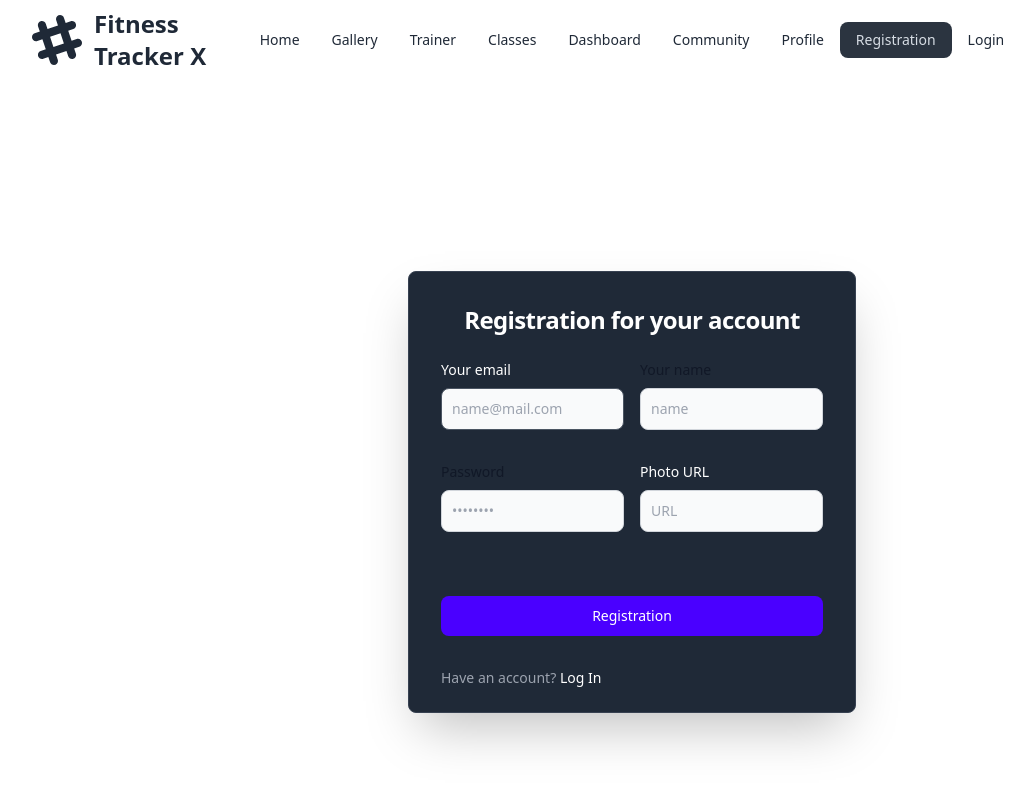
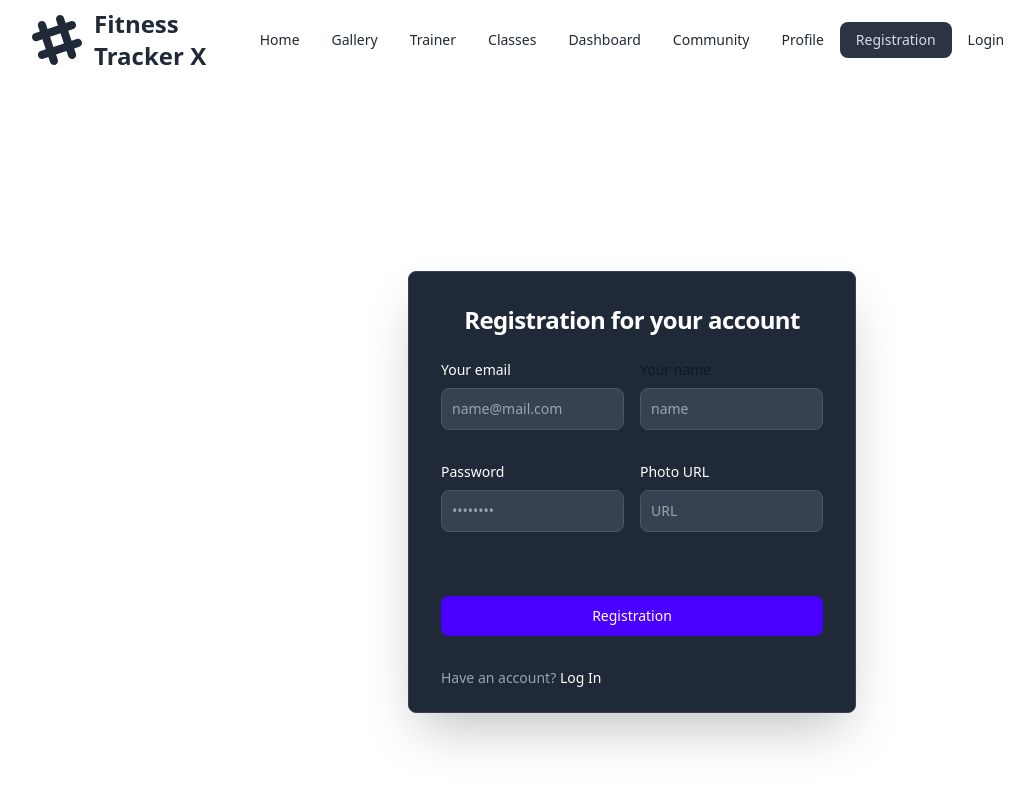
Before and after one commit to NFRIDOY/fitness-tracker-x-client, a React (Vite) app: page /Registration in a window 1280 px wide. Shown: the top 800 px of the page, without its empty margins (8-1042 px from the left). Built offline with nearby package versions, Linux system fonts and the light colour scheme; no server answers.

Commit message:
Fix: regi and login UI

```diff
--- a/src/pages/Login/Login.jsx
+++ b/src/pages/Login/Login.jsx
@@ -124,11 +124,11 @@ export default function Login() {
                             <form className="space-y-4 md:space-y-6" onSubmit={handleLogin}>
                                 <div>
                                     <label htmlFor="email" className="block mb-2 text-sm font-medium  text-white">Your email</label>
-                                    <input type="email" name="email" id="email" className="border border-gray-300 sm:text-sm rounded-lg focus:ring-primary block w-full p-2.5 bg-gray-700  placeholder-gray-400 text-white  focus:border-blue-500" placeholder="name@mail.com" required="" />
+                                    <input type="email" name="email" id="email" className=" border border-gray  sm:text-sm rounded-lg   block w-full p-2.5 bg-gray-700 border-gray-600 placeholder-gray-400 text-white focus:ring-blue-500 focus:border-blue-500" placeholder="name@mail.com" required="" />
                                 </div>
                                 <div>
                                     <label htmlFor="password" className="block mb-2 text-sm font-medium text-white">Password</label>
-                                    <input type="password" name="password" id="password" placeholder="••••••••" className="bg-gray-50 border  sm:text-sm rounded-lg block w-full p-2.5 border-gray-600 placeholder-gray-400 text-white focus:ring-blue-500 focus:border-blue-500" required="" />
+                                    <input type="password" name="password" id="password" placeholder="••••••••" className=" border border-gray  sm:text-sm rounded-lg   block w-full p-2.5 bg-gray-700 border-gray-600 placeholder-gray-400 text-white focus:ring-blue-500 focus:border-blue-500" required="" />
                                 </div>
                                 <div className="flex items-center justify-between">
                                     <div className="flex items-start">
--- a/src/pages/Registration/Registration.jsx
+++ b/src/pages/Registration/Registration.jsx
@@ -2,6 +2,7 @@ import toast from "react-hot-toast";
 import { Link, useNavigate } from "react-router-dom";
 import useAuth from "../../hook/useAuth";
 import { useEffect } from "react";
+import useAxios from "../../hook/useAxios";
 
 export default function Registration() {
 
@@ -14,6 +15,7 @@ export default function Registration() {
 
     const { user, setUser, createUserEmailPass, updateUser, logOut } = useAuth()
     const navigate = useNavigate()
+    const axios = useAxios()
 
     const handleReg = e => {
         e.preventDefault();
@@ -29,9 +31,9 @@ export default function Registration() {
         // console.log(photoURL)
 
         createUserEmailPass(email, password)
-            .then((userCredential) => {
+            .then((result) => {
                 // Signed up
-                const user = userCredential.user;
+                const user = result.user;
                 // console.log("User Creds", user)
                 console.log(user)
                 setUser(user)
@@ -39,6 +41,18 @@ export default function Registration() {
                 toast.success("User Created")
                 // console.log(user)
                 updateUser(name, photoURL)
+                const userInfo = {
+                    email: result.user?.email,
+                    name: result.user?.displayName,
+                    // role: "member",
+
+                }
+                // console.log(userInfo)
+                axios.post('/users', userInfo)
+                    .then(res => {
+                        console.log(res.data);
+                        navigate('/');
+                    })
                 logOut()
                     .then(() => {
                         // Sign-out successful.
@@ -82,35 +96,35 @@ export default function Registration() {
                                     <div className="space-y-8">
                                         <div >
                                             <label htmlFor="email" className="block mb-2 text-sm font-medium text-white">Your email</label>
-                                            <input type="email" name="email" id="email" className="bg-gray-50 border border-gray  sm:text-sm rounded-lg   block w-full p-2.5 dark:bg-gray-700 border-gray-600 dark:placeholder-gray-400 text-white focus:ring-blue-500 focus:border-blue-500" placeholder="name@mail.com" required />
+                                            <input type="email" name="email" id="email" className=" border border-gray  sm:text-sm rounded-lg   block w-full p-2.5 bg-gray-700 border-gray-600 placeholder-gray-400 text-white focus:ring-blue-500 focus:border-blue-500" placeholder="name@mail.com" required />
                                         </div>
                                         <div>
-                                            <label htmlFor="password" className="block mb-2 text-sm font-medium text-gray-900 dark:text-white">Password</label>
-                                            <input type="password" name="password" id="password" placeholder="••••••••" className="bg-gray-50 border border-gray-300 text-gray-900 sm:text-sm rounded-lg  block w-full p-2.5 dark:bg-gray-700 dark:border-gray-600 dark:placeholder-gray-400 dark:text-white focus:ring-blue-500 focus:border-blue-500" required />
+                                            <label htmlFor="password" className="block mb-2 text-sm font-medium  text-white">Password</label>
+                                            <input type="password" name="password" id="password" placeholder="••••••••" className=" border sm:text-sm rounded-lg  block w-full p-2.5 bg-gray-700 border-gray-600 placeholder-gray-400 text-white focus:ring-blue-500 focus:border-blue-500" required />
                                         </div>
                                     </div>
                                     <div className="space-y-8">
                                         <div>
                                             <label htmlFor="name" className="block mb-2 text-sm font-medium text-gray-900 dark:text-white">Your name</label>
-                                            <input type="text" name="name" id="name" className="bg-gray-50 border border-gray-300 sm:text-sm rounded-lg   block w-full p-2.5 placeholder-gray-400 text-white focus:ring-blue-500 focus:border-blue-500" placeholder="name" required />
+                                            <input type="text" name="name" id="name" className=" border border-gray  sm:text-sm rounded-lg   block w-full p-2.5 bg-gray-700 border-gray-600 placeholder-gray-400 text-white focus:ring-blue-500 focus:border-blue-500" placeholder="name" required />
                                         </div>
 
                                         <div>
                                             <label htmlFor="photoURL" className="block mb-2 text-sm font-medium  text-white">Photo URL</label>
-                                            <input type="text" name="photoURL" id="photoURL" className="bg-gray-50 border border-gray-300  sm:text-sm rounded-lg  focus:border-primary block w-full p-2.5 600 placeholder-gray-400 text-white focus:ring-blue-500 dark:focus:border-blue-500" placeholder="URL" required />
+                                            <input type="text" name="photoURL" id="photoURL" className=" border border-gray  sm:text-sm rounded-lg   block w-full p-2.5 bg-gray-700 border-gray-600 placeholder-gray-400 text-white focus:ring-blue-500 focus:border-blue-500" placeholder="URL" required />
                                         </div>
                                     </div>
                                 </div>
                                 <div className="flex items-center justify-between">
                                     <div className="flex items-start">
                                         {/* <div className="flex items-center h-5">
-                                              <input id="remember" aria-describedby="remember" type="checkbox" className="w-4 h-4 border border-gray-300 rounded bg-gray-50 focus:ring-3 focus:ring-primary-300 dark:bg-gray-700 dark:border-gray-600 dark:focus:ring-primary dark:ring-offset-gray-800" required />
+                                              <input id="remember" aria-describedby="remember" type="checkbox" className="w-4 h-4 border border-gray-300 rounded bg-gray-50 focus:ring-3 focus:ring-primary-300  bg-gray-700  border-gray-600  focus:ring-primary  ring-offset-gray-800" required />
                                           </div> */}
                                         {/* <div className="ml-3 text-sm">
-                                              <label htmlFor="remember" className="text-gray-500 dark:text-gray-300">Remember me</label>
+                                              <label htmlFor="remember" className="text-gray-500  text-gray-300">Remember me</label>
                                           </div> */}
                                     </div>
-                                    {/* <a href="#" className="text-sm font-medium text-primary hover:underline dark:text-primary">Forgot password?</a> */}
+                                    {/* <a href="#" className="text-sm font-medium text-primary hover:underline  text-primary">Forgot password?</a> */}
                                 </div>
                                 <button type="submit" className="w-full text-white focus:ring-4 focus:outline-none focus:ring-primary-300 font-medium rounded-lg text-sm px-5 py-2.5 text-center bg-primary hover:bg-primary focus:ring-primary-800">Registration</button>
 
```
